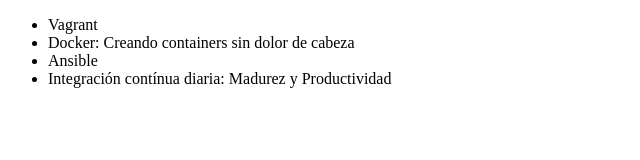
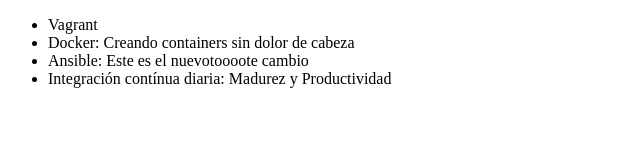
Before and after one commit to KanCan61/alura-git, a plain HTML site: page index.html in a window 1280 px wide. Shown: the whole page, without its empty margins (0-640 px from the left). Drawn offline with Linux system fonts and the light colour scheme.

Commit message:
Cambiando el nombre del curso de Ansible

```diff
--- a/index.html
+++ b/index.html
@@ -8,7 +8,7 @@
      <ul>
          <li> Vagrant </li>
          <li> Docker: Creando containers sin dolor de cabeza</li>
-         <li> Ansible </li>
+         <li> Ansible: Este es el nuevotoooote cambio </li>
          <li> Integración contínua diaria: Madurez y Productividad</li>
      </ul>
 </body>
```
